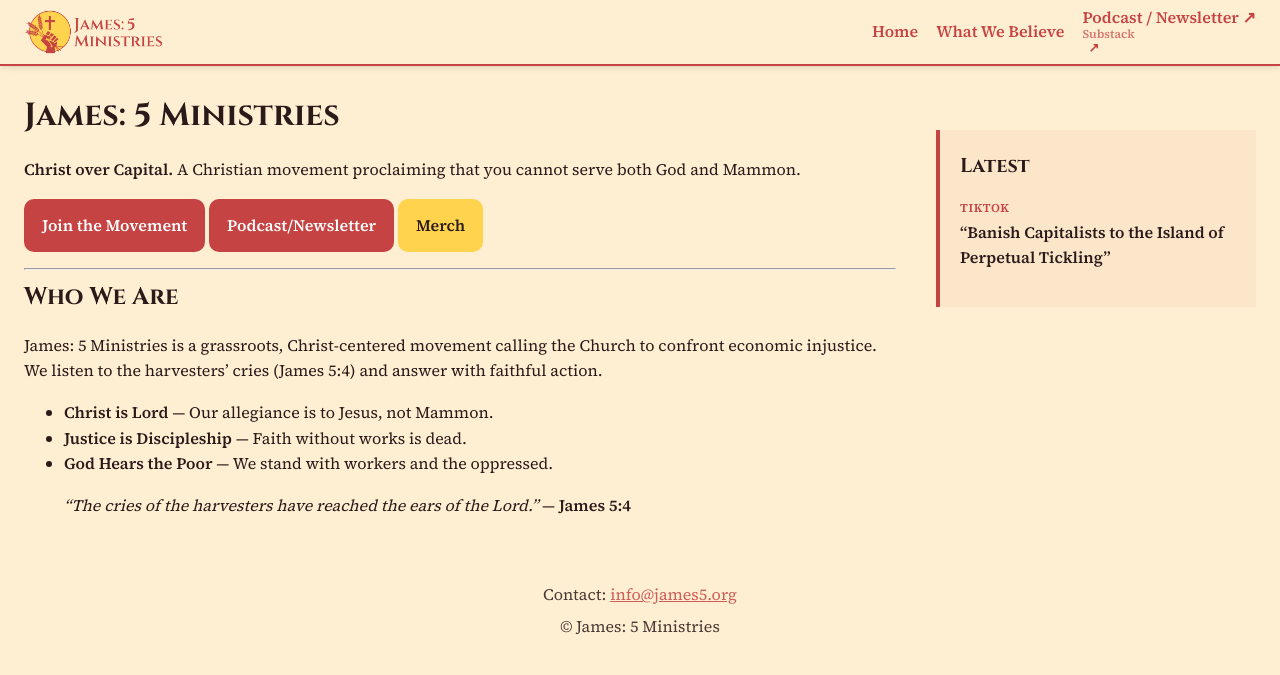
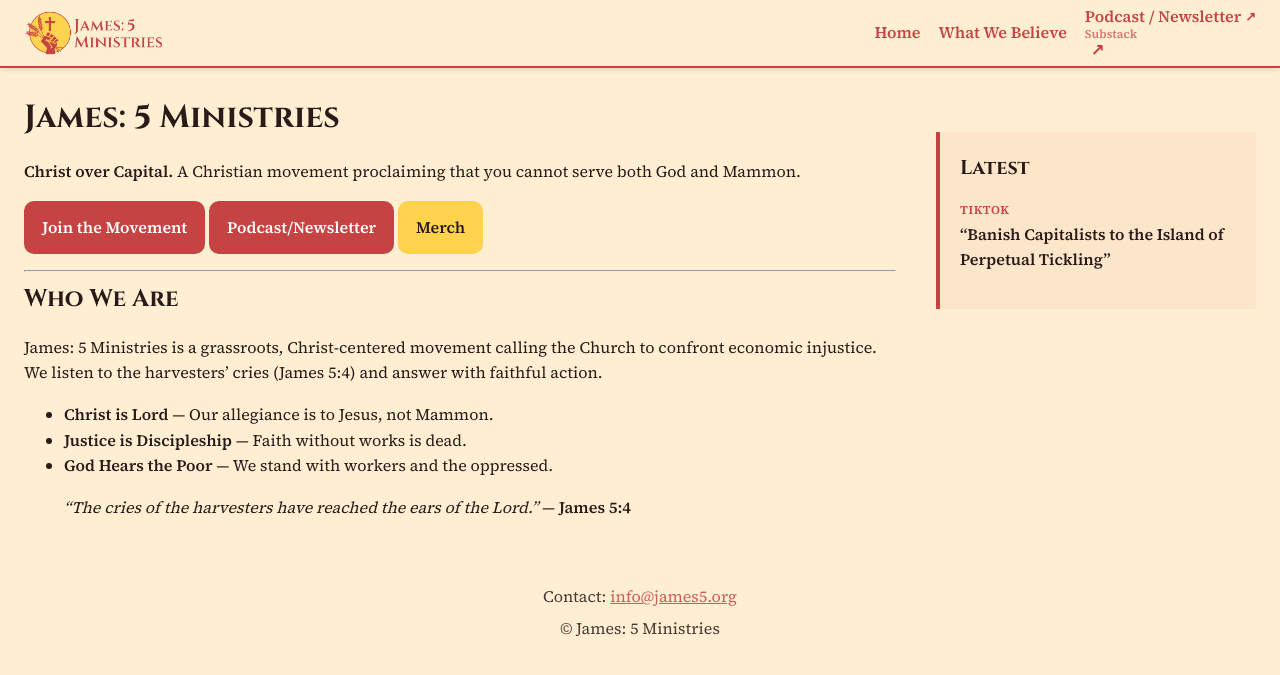
Before and after one commit to james5ministries/james5ministries.github.io, a Jekyll site: the page built from index.md, in a window 1280 px wide. Shown: the top 675 px of the page. Built offline with Jekyll 4.4.1, drawn with Linux system fonts in a browser that asks for light colours.

Commit message:
Add navigation styles and adjust external link size

```diff
--- a/assets/style.css
+++ b/assets/style.css
@@ -38,8 +38,19 @@ a{ color:var(--red); }
   line-height: 1.1;
 }
 
+.nav-title-row{
+  display: inline-flex;
+  align-items: center;
+  gap: 4px;
+}
+
 .nav-title{
   font-weight: 700;
+}
+
+.external-arrow{
+  font-size: 0.8em;
+  vertical-align: super;
 }
 
 .nav-subtitle{
@@ -56,7 +67,7 @@ a{ color:var(--red); }
 
 .external-link::after{
   content: "↗";
-  font-size: 0.8em;
+  font-size: 1em;
 }
 
 
```
